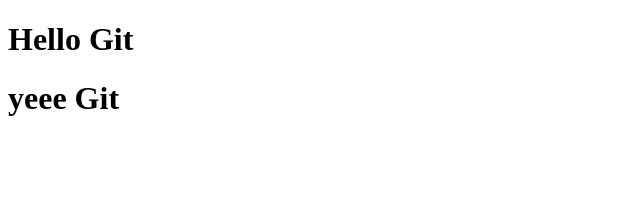
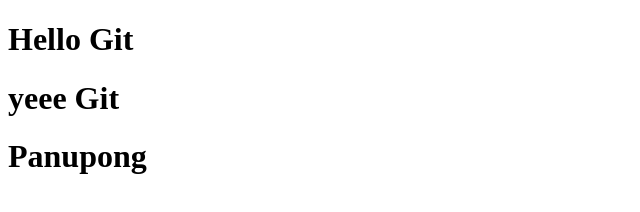
Before and after one commit to aofpodemo/myapp, a plain HTML site: page index.html in a window 1280 px wide. Shown: the whole page, without its empty margins (0-640 px from the left). Drawn offline with Linux system fonts and the light colour scheme.

Commit message:
add panupong

```diff
--- a/index.html
+++ b/index.html
@@ -6,5 +6,6 @@
 <body>
     <h1>Hello Git</h1>
     <h1>yeee Git</h1>
+    <h1>Panupong</h1>
 </body>
 </html>
```
